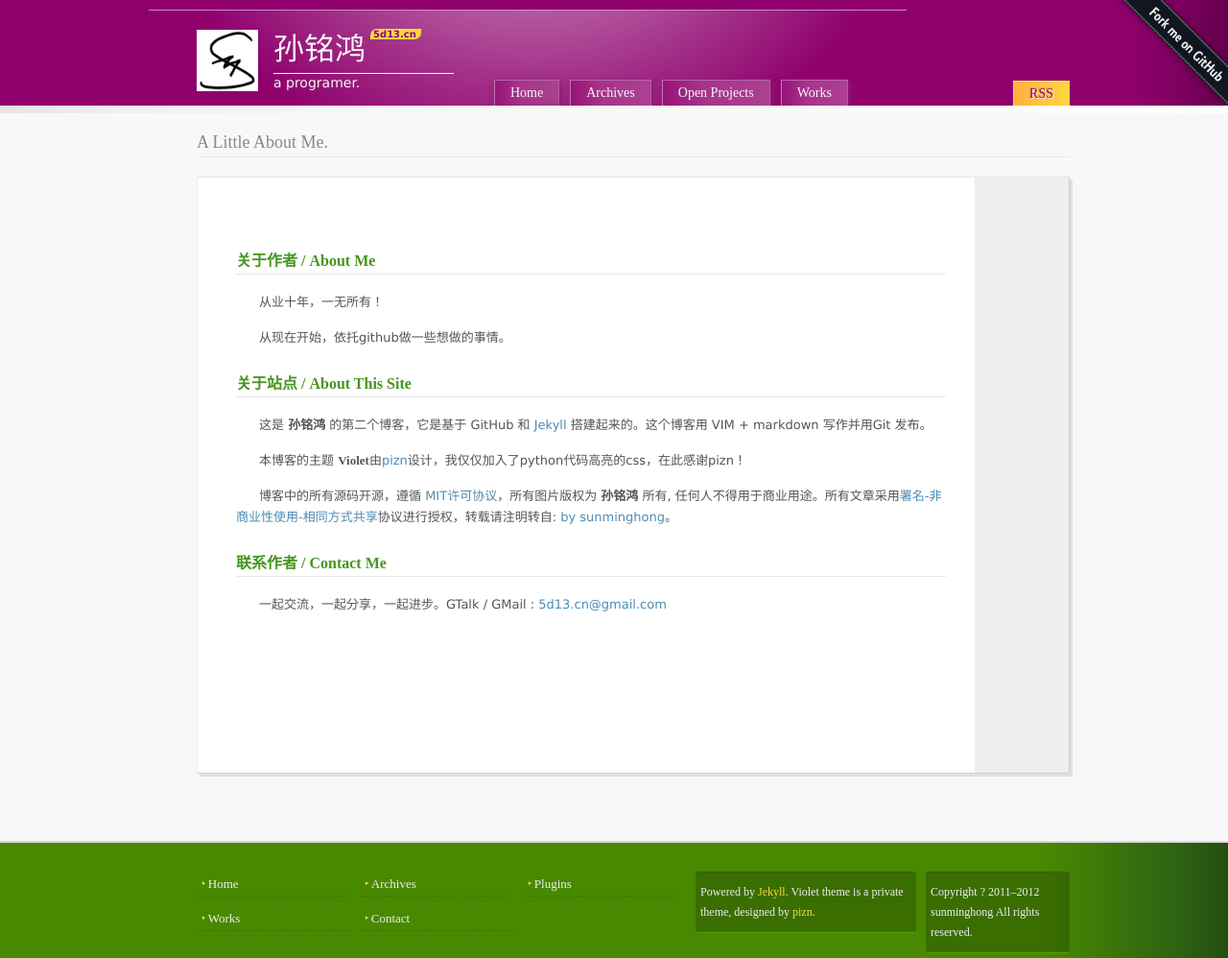
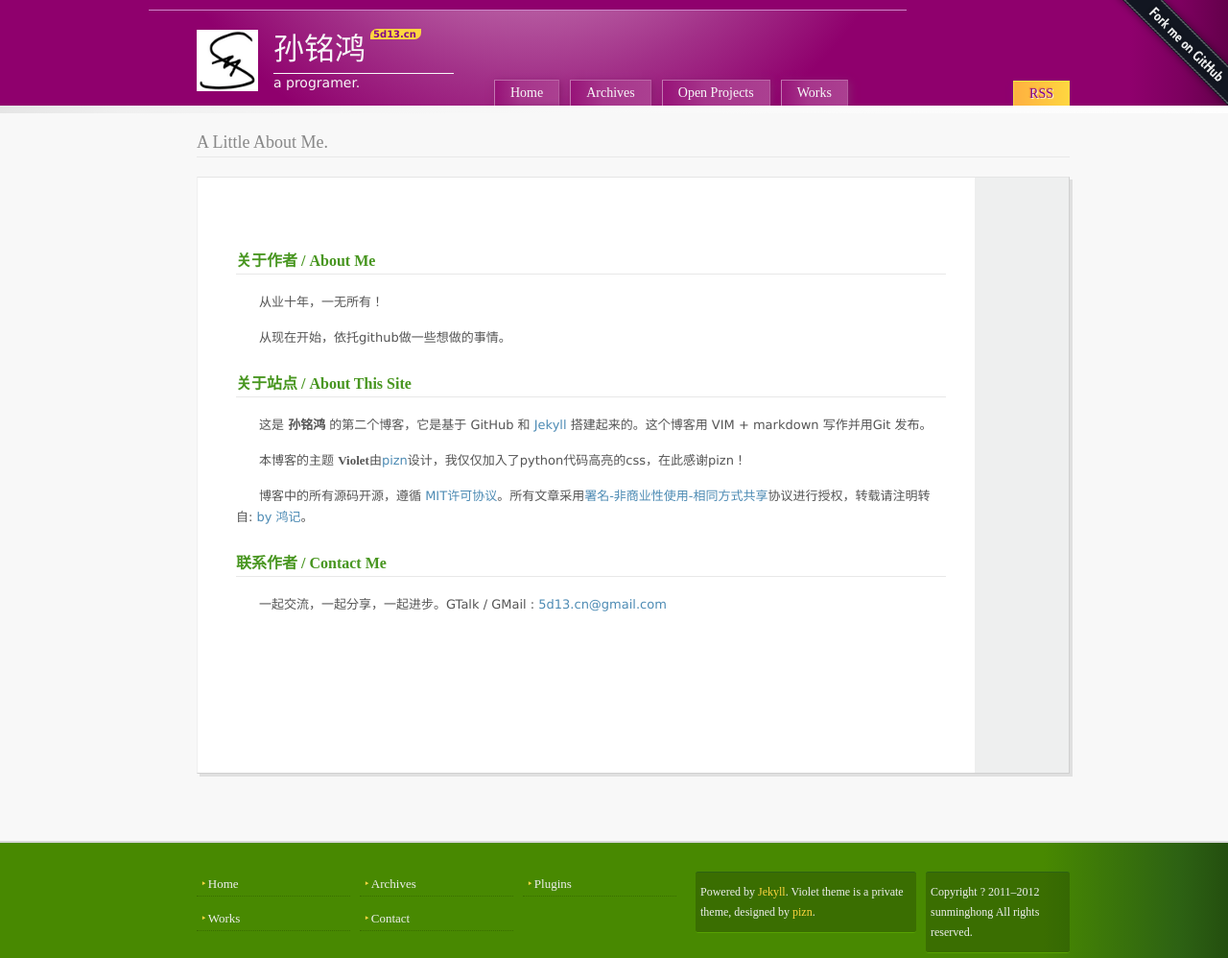
Before and after one commit to sunminghong/sunminghong.github.com, a Jekyll site: the page built from contact.html, in a window 1280 px wide. Shown: the whole page at 96% size. Built offline with Jekyll 4.4.1, drawn with Linux system fonts in a browser that asks for light colours; Markdown is read by kramdown in place of the engine named in the settings; comment, search, counter and statistics services are not loaded.

```diff
--- a/_layouts/post.html
+++ b/_layouts/post.html
@@ -17,7 +17,7 @@
                     <div class="ui-grid-15 v-post-detail">
                         <div class="v-entry">
 							<h1 class="title"><a href="{{ page.url }}" title="{{ page.title }}">{{ page.title }}</a></h1>
-                            <p class="meta"><time class="date" pubdate="{{ page.date | date_to_utc | date: '%Y-%m-%d' }}">{{ page.date | date_to_utc | date: "%Y-%m-%d" }}</time> By <a href="/contact.html" class="author" title="author">sunminghong</a><g:plusone size="small"></g:plusone></p>
+                            <p class="meta"><time class="date" pubdate="{{ page.date | date_to_utc | date: '%Y-%m-%d' }}">{{ page.date | date_to_utc | date: "%Y-%m-%d" }}</time> By <a href="/contact.html" class="author" title="author">鸿记</a><g:plusone size="small"></g:plusone></p>
                             <p class="description">{{ page.description }}</p>
                             {{ content }}
 							<p id="writeby"><img src="/images/smhlogo.png" border="0" alt="孙铭鸿logo"/><br>
--- a/contact.html
+++ b/contact.html
@@ -2,7 +2,7 @@
 layout: default
 title: Contact
 description: 关于 孙铭鸿 的一些 信息等。
-keywords: 简介, 孙铭鸿, 开源精神
+keywords: 简介,孙铭鸿,开源精神
 isContact: true
 ---
     <section class="content fn-clear">
@@ -25,7 +25,7 @@
                     <h3>关于站点 / About This Site</h3>
                     <p>这是 <strong>孙铭鸿</strong> 的第二个博客，它是基于 GitHub 和 <a href="http://jekyllrb.com" target="_blank" rel="nofollow">Jekyll</a> 搭建起来的。这个博客用 VIM + markdown 写作并用Git 发布。</p>
 					<p>本博客的主题 <strong>Violet</strong>由<a href="http://www.pizn.me" target="_blank">pizn</a>设计，我仅仅加入了python代码高亮的css，在此感谢pizn！</p>
-                    <p>博客中的所有源码开源，遵循 <a href="http://zh.wikipedia.org/wiki/MIT_License" target="_blank" title="MIT许可协议">MIT许可协议</a>，所有图片版权为 <strong>孙铭鸿</strong> 所有, 任何人不得用于商业用途。所有文章采用<a href="http://creativecommons.org/licenses/by-nc-sa/3.0/" rel="nofollow" target="_blank">署名-非商业性使用-相同方式共享</a>协议进行授权，转载请注明转自: <a href="http://blog.5d13.cn" target="_blank" rel="nofollow">by sunminghong</a>。</p>
+                    <p>博客中的所有源码开源，遵循 <a href="http://zh.wikipedia.org/wiki/MIT_License" target="_blank" title="MIT许可协议">MIT许可协议</a>。所有文章采用<a href="http://creativecommons.org/licenses/by-nc-sa/3.0/" rel="nofollow" target="_blank">署名-非商业性使用-相同方式共享</a>协议进行授权，转载请注明转自: <a href="http://blog.5d13.cn" target="_blank" rel="nofollow">by 鸿记</a>。</p>
                     <h3>联系作者 / Contact Me</h3>
                     <p>一起交流，一起分享，一起进步。GTalk / GMail : <a href="mailto:5d13.cn@gmail.com" title="Mail to 孙铭鸿">5d13.cn@gmail.com</a></p>
 					<!--
```
